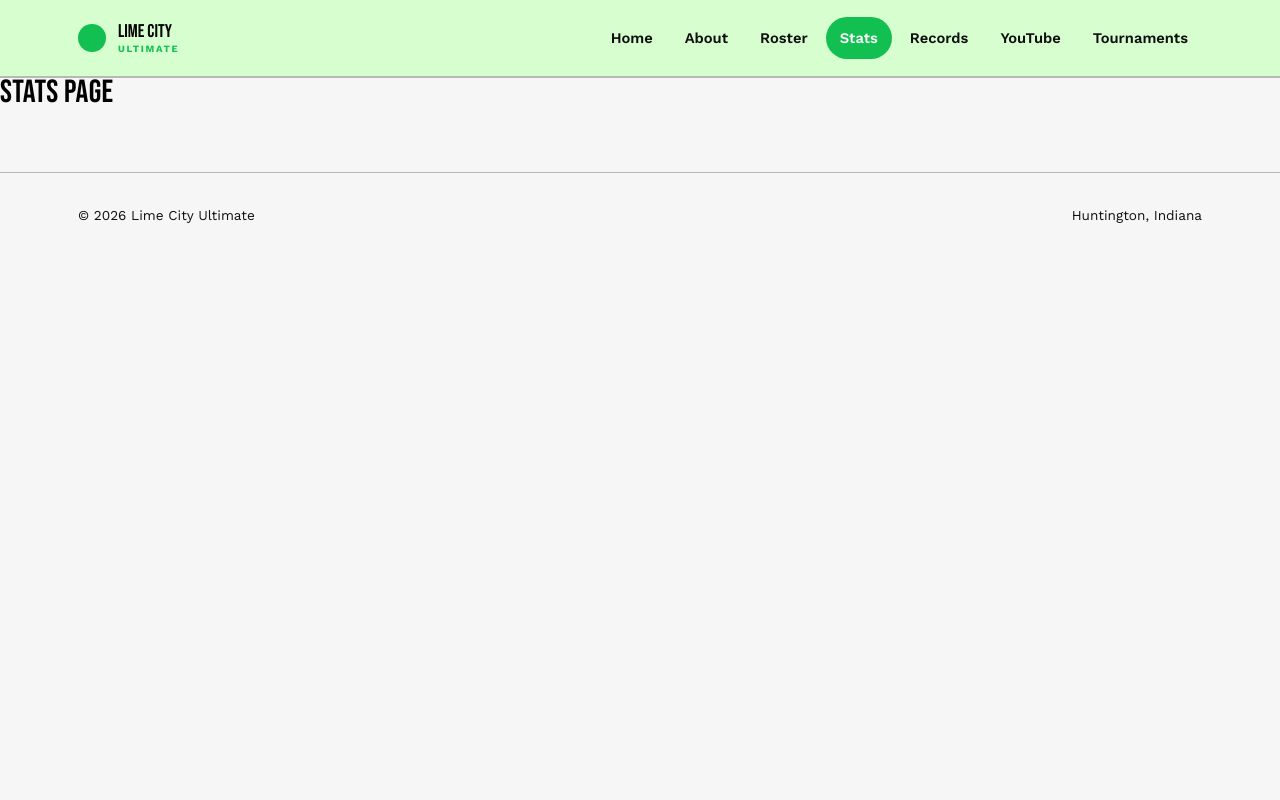
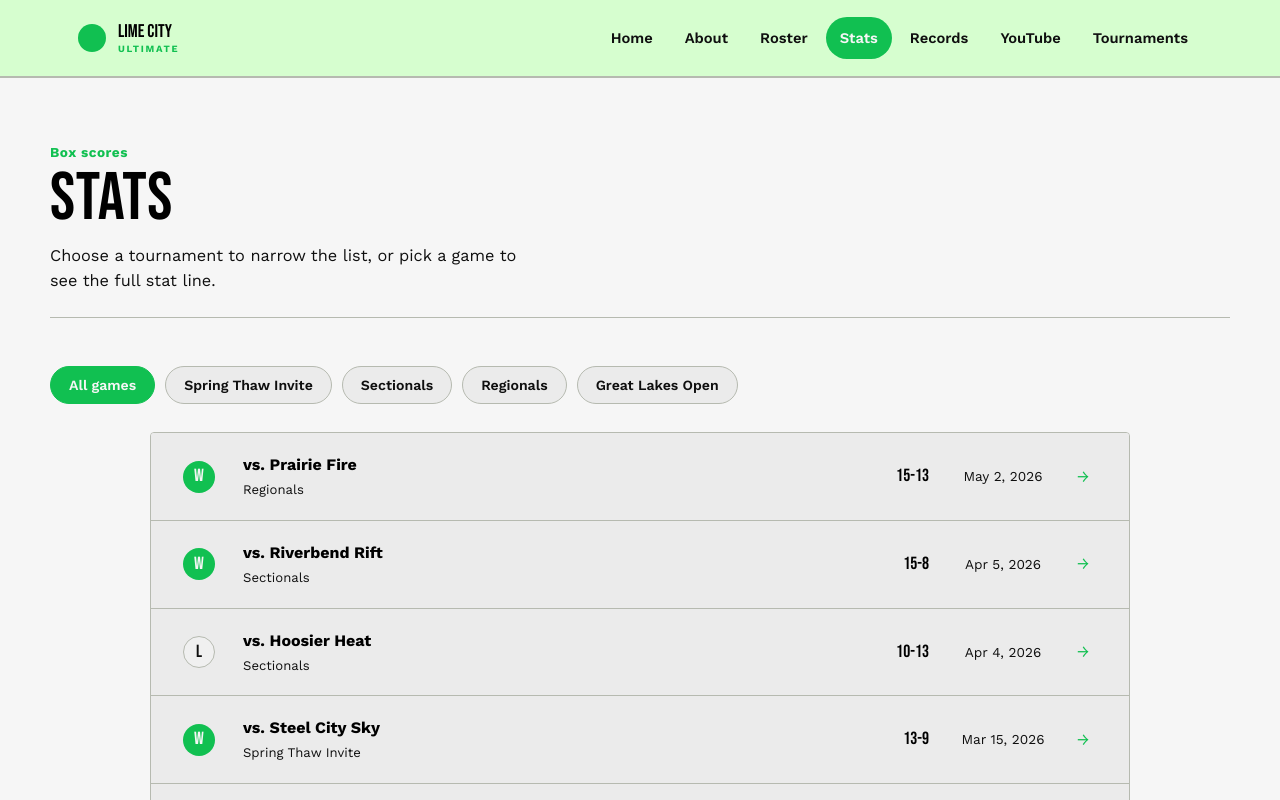
Before and after one commit to HarrisonNiswander/LimeCityUltimate, a React (Vite) app in the folder limeCityUltimate/: page /stats in a window 1280 px wide. Shown: the top 800 px of the page. Built offline with nearby package versions, Linux system fonts and the light colour scheme.

Commit message:
stats page added + styling

```diff
--- a/limeCityUltimate/src/pages/Stats.jsx
+++ b/limeCityUltimate/src/pages/Stats.jsx
@@ -1,10 +1,68 @@
-function Stats() {
-    return (
+import { useState } from 'react'
+import { Link } from 'react-router-dom'
+import games from '../data/games.js'
+import tournaments from '../data/tournaments.js'
+import './styles/Stats.css'
+
+export default function Stats() {
+  const [activeTournament, setActiveTournament] = useState(null)
+
+  const sorted = [...games].sort((a, b) => new Date(b.date) - new Date(a.date))
+  const visible = activeTournament
+    ? sorted.filter((g) => g.tournament === activeTournament)
+    : sorted
+
+  return (
+    <div className="page wrap">
+      <div className="page-head">
         <div>
-            <h1>Stats Page</h1>
+          <span className="page-kicker">Box scores</span>
+          <h1>Stats</h1>
+          <p className="page-sub" style={{ marginTop: 12 }}>
+            Choose a tournament to narrow the list, or pick a game to see the full stat line.
+          </p>
+        </div>
+      </div>
 
-        </div>
-    );
+      <div className="tournament-filter">
+        <button
+          className={`tournament-pill ${activeTournament === null ? 'is-active' : ''}`}
+          onClick={() => setActiveTournament(null)}
+        >
+          All games
+        </button>
+        {tournaments.map((t) => (
+          <button
+            key={t.id}
+            className={`tournament-pill ${activeTournament === t.name ? 'is-active' : ''}`}
+            onClick={() => setActiveTournament(t.name)}
+          >
+            {t.name}
+          </button>
+        ))}
+      </div>
+
+      <div className="game-list">
+        {visible.map((g) => (
+          <Link to={`/stats/${g.id}`} key={g.id} className="game-row">
+            <span className={`game-result game-result-${g.result === 'W' ? 'win' : 'loss'}`}>
+              {g.result}
+            </span>
+            <span className="game-row-main">
+              <strong>vs. {g.opponent}</strong>
+              <span className="game-row-sub">{g.tournament}</span>
+            </span>
+            <span className="game-row-score">{g.score}</span>
+            <span className="game-row-date">
+              {new Date(g.date).toLocaleDateString('en-US', { month: 'short', day: 'numeric', year: 'numeric' })}
+            </span>
+            <span aria-hidden="true" className="game-row-arrow">→</span>
+          </Link>
+        ))}
+        {visible.length === 0 && (
+          <div className="game-list-empty">No games recorded for this tournament yet.</div>
+        )}
+      </div>
+    </div>
+  )
 }
-
-export default Stats;
--- /dev/null
+++ b/limeCityUltimate/src/pages/styles/Stats.css
@@ -0,0 +1,156 @@
+.records-sub-head {
+  font-size: 1.3rem;
+  color: var(--cream);
+  margin-bottom: 16px;
+}
+
+.tournament-filter {
+  display: flex;
+  flex-wrap: wrap;
+  gap: 10px;
+  margin-bottom: 28px;
+}
+
+.tournament-pill {
+  background: var(--ink-soft);
+  border: 1px solid var(--turf-line);
+  color: var(--muted);
+  font-weight: 600;
+  font-size: 0.88rem;
+  padding: 10px 18px;
+  border-radius: 999px;
+  transition: border-color 0.15s ease, color 0.15s ease, background 0.15s ease;
+}
+
+.tournament-pill:hover {
+  border-color: var(--accent);
+  color: var(--cream);
+}
+
+.tournament-pill.is-active {
+  background: var(--accent);
+  border-color: var(--accent);
+  color: var(--ink);
+}
+
+.game-list {
+  display: flex;
+  flex-direction: column;
+  border: 1px solid var(--turf-line);
+  border-radius: 4px;
+  overflow: hidden;
+  max-width: 980px;
+  margin: 0 auto;
+}
+
+.game-row {
+  display: grid;
+  grid-template-columns: 40px 1fr auto 100px 24px;
+  align-items: center;
+  gap: 24px;
+  padding: 20px 28px;
+  background: var(--ink-soft);
+  border-bottom: 1px solid var(--turf-line);
+  transition: background 0.15s ease;
+}
+
+.game-row:last-child { border-bottom: none; }
+.game-row:hover { background: var(--turf); }
+
+.game-list-empty {
+  text-align: center;
+  padding: 32px 20px;
+  color: var(--muted);
+  background: var(--ink-soft);
+}
+
+.game-result {
+  font-family: var(--font-display);
+  font-size: 1.1rem;
+  width: 32px;
+  height: 32px;
+  border-radius: 50%;
+  display: flex;
+  align-items: center;
+  justify-content: center;
+  margin: 0 auto;
+}
+
+.game-result-win { background: var(--accent); color: var(--ink); }
+.game-result-loss { background: var(--turf); color: var(--muted); border: 1px solid var(--turf-line); }
+
+.game-row-main {
+  display: flex;
+  flex-direction: column;
+  gap: 3px;
+}
+
+.game-row-main strong { color: var(--cream); }
+.game-row-sub { color: var(--muted); font-size: 0.82rem; }
+
+.game-row-score {
+  font-family: var(--font-display);
+  color: var(--cream);
+  font-size: 1.1rem;
+  text-align: center;
+}
+
+.game-row-date {
+  color: var(--muted);
+  font-size: 0.85rem;
+  text-align: center;
+}
+
+.game-row-arrow { color: var(--accent); }
+
+@media (max-width: 640px) {
+  .game-row {
+    grid-template-columns: 32px 1fr 20px;
+  }
+  .game-row-score, .game-row-date { display: none; }
+}
+
+.game-score-badge {
+  font-family: var(--font-display);
+  font-size: 1.4rem;
+  padding: 10px 20px;
+  border-radius: 999px;
+}
+
+.game-score-badge-win { background: var(--accent); color: var(--ink); }
+.game-score-badge-loss { background: var(--turf); color: var(--cream); border: 1px solid var(--turf-line); }
+
+.leader-table {
+  border: 1px solid var(--turf-line);
+  border-radius: 4px;
+  overflow: hidden;
+  max-width: 980px;
+  margin: 0 auto;
+}
+
+.leader-row {
+  display: grid;
+  grid-template-columns: 1fr repeat(3, 90px);
+  align-items: center;
+  gap: 16px;
+  padding: 16px 28px;
+  background: var(--ink-soft);
+  border-bottom: 1px solid var(--turf-line);
+}
+
+.leader-row:last-child { border-bottom: none; }
+
+.leader-head {
+  color: var(--muted);
+  font-size: 0.8rem;
+  font-weight: 700;
+  background: var(--ink);
+}
+
+.leader-row span:not(:first-child) { text-align: center; }
+.leader-row:not(.leader-head) span:first-child { color: var(--cream); font-weight: 600; }
+.leader-row:not(.leader-head) span:not(:first-child) { color: var(--accent); font-family: var(--font-display); }
+
+@media (max-width: 640px) {
+  .leader-row { grid-template-columns: 1fr repeat(3, 50px); padding: 14px; gap: 8px; }
+}
```
